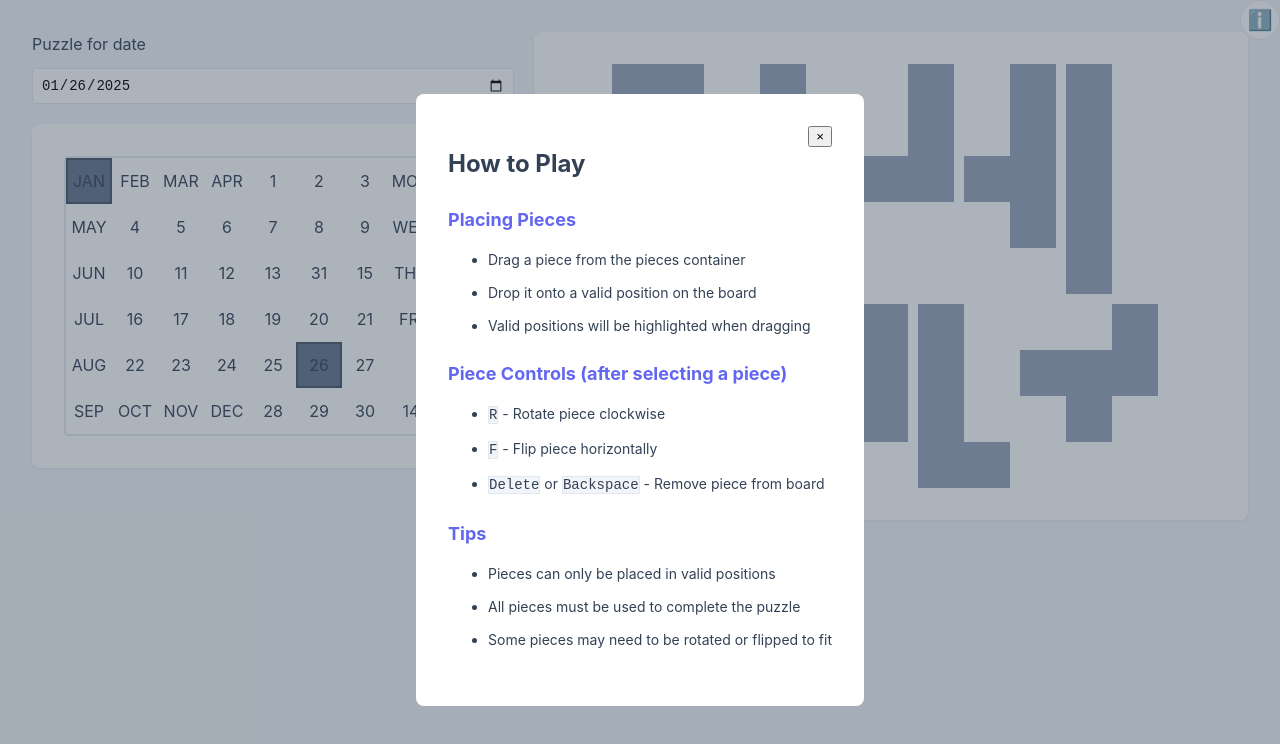
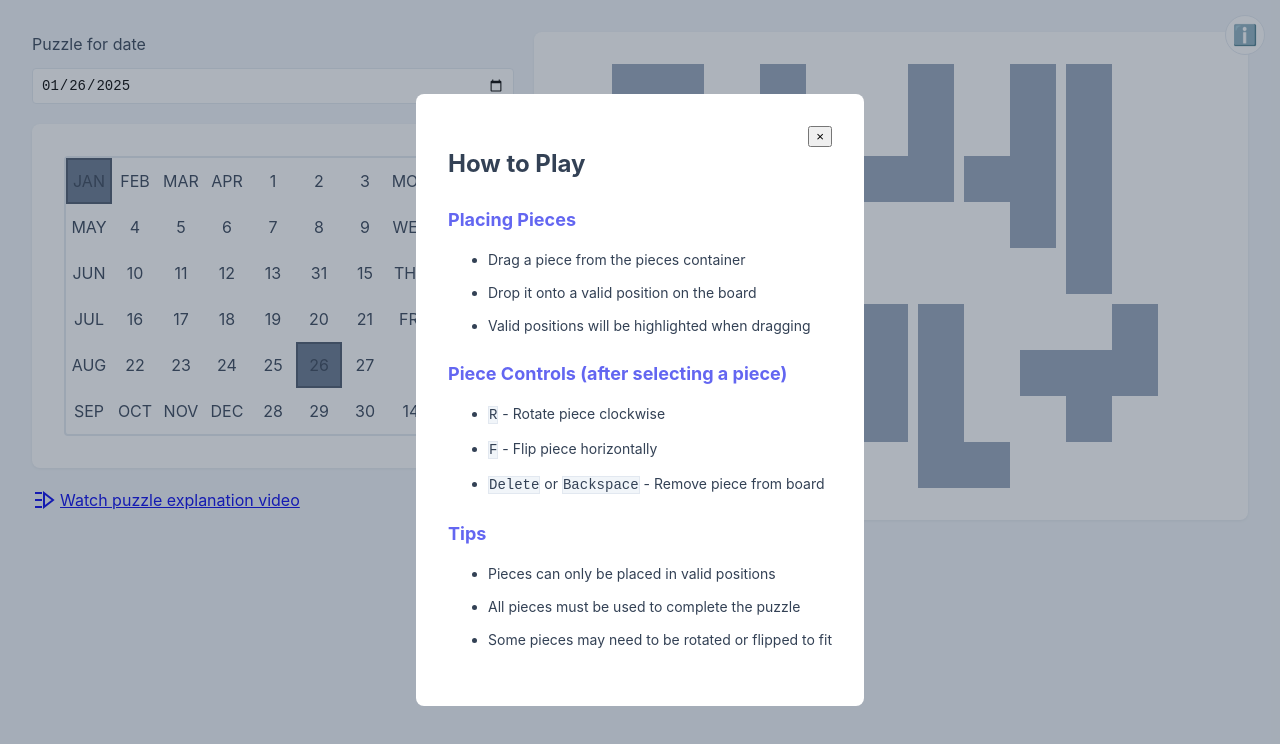
Before and after one commit to rdinkar/calendar-puzzle, a React (Vite) app: page / in a window 1280 px wide. Shown: the top 744 px of the page. Built offline with nearby package versions, Linux system fonts and the light colour scheme.

Commit message:
explanation video link added

```diff
--- a/src/App.css
+++ b/src/App.css
@@ -203,8 +203,8 @@ input[type="date"] {
   font-size: 1.25rem;
   transition: all 0.15s ease;
   position: absolute;
-  top: 0;
-  right: 0;
+  top: 15px;
+  right: 15px;
 }
 
 /* Celebration */
@@ -271,3 +271,9 @@ kbd {
   background: var(--kbd-background);
   border: 1px solid var(--border-color);
 }
+
+.watch-video-link {
+  display: inline-flex;
+  align-items: center;
+  gap: 4px;
+}
--- a/src/App.tsx
+++ b/src/App.tsx
@@ -4,7 +4,8 @@ import { Board } from "./Board";
 import { PiecesContainer } from "./pieces-container";
 import { BoardPlacedPieces } from "./types";
 import { getInitialBoard, isBoardComplete } from "./utils";
-import { Instructions } from "./components/Instructions";
+import { Instructions } from "./components/instructions";
+import { PuzzleExplanation } from "./components/puzzle-explanation";
 
 function App() {
   const today = new Date();
@@ -53,6 +54,7 @@ function App() {
           />
         </div>
         <Board placedPieces={placedPieces} setPlacedPieces={setPlacedPieces} />
+        <PuzzleExplanation />
       </div>
       {isUserWon ? (
         <div className="flex-col celebration-container">
--- /dev/null
+++ b/src/components/puzzle-explanation.tsx
@@ -0,0 +1,31 @@
+import React from "react";
+
+export const PuzzleExplanation = () => {
+  return (
+    <div>
+      <a
+        href="https://www.instagram.com/reel/DB_hNXtIabn"
+        target="_blank"
+        rel="noopener noreferrer"
+        className="watch-video-link"
+      >
+        <svg
+          xmlns="http://www.w3.org/2000/svg"
+          width="24"
+          height="24"
+          viewBox="0 0 24 24"
+          fill="none"
+          stroke="currentColor"
+          strokeWidth="2"
+          className="w-5 h-5"
+        >
+          <path d="M21 12l-9-7v14l9-7z" />
+          <path d="M3 5h7" />
+          <path d="M3 12h7" />
+          <path d="M3 19h7" />
+        </svg>
+        <span>Watch puzzle explanation video</span>
+      </a>
+    </div>
+  );
+};
```
